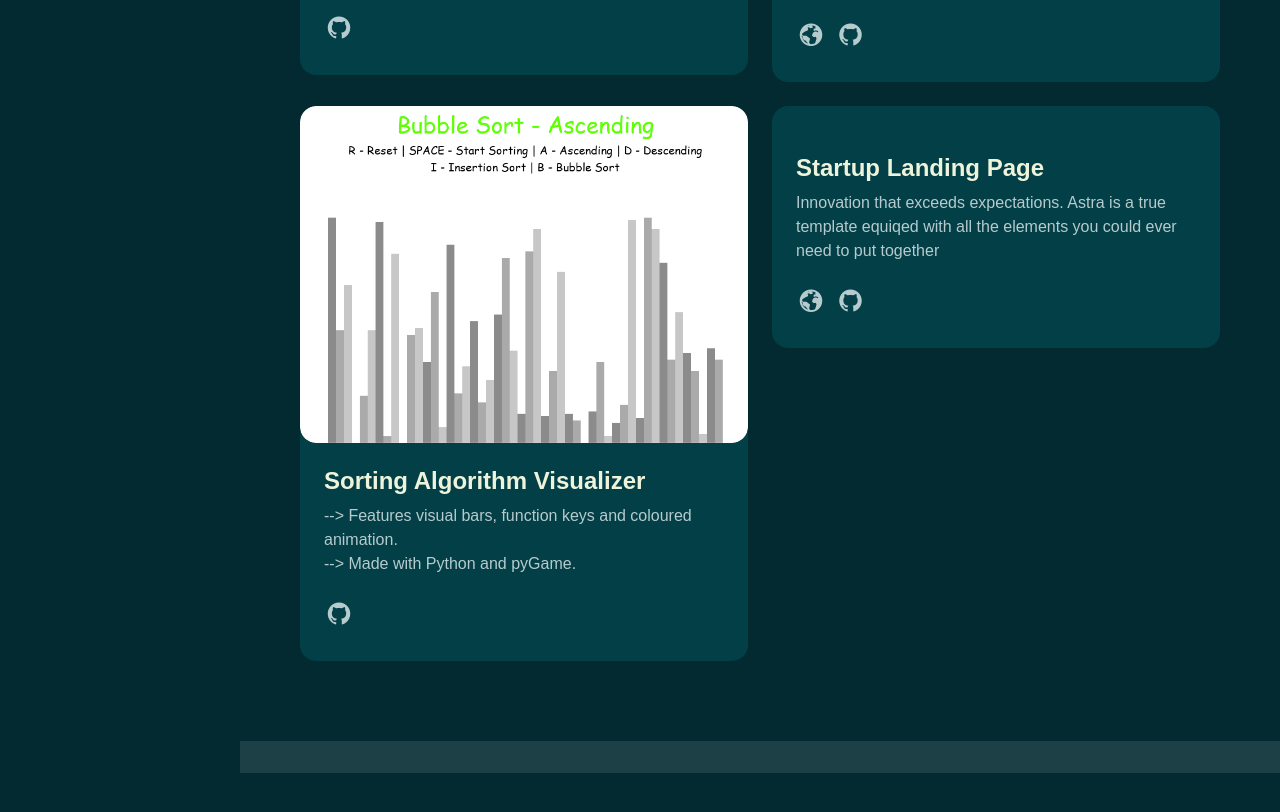
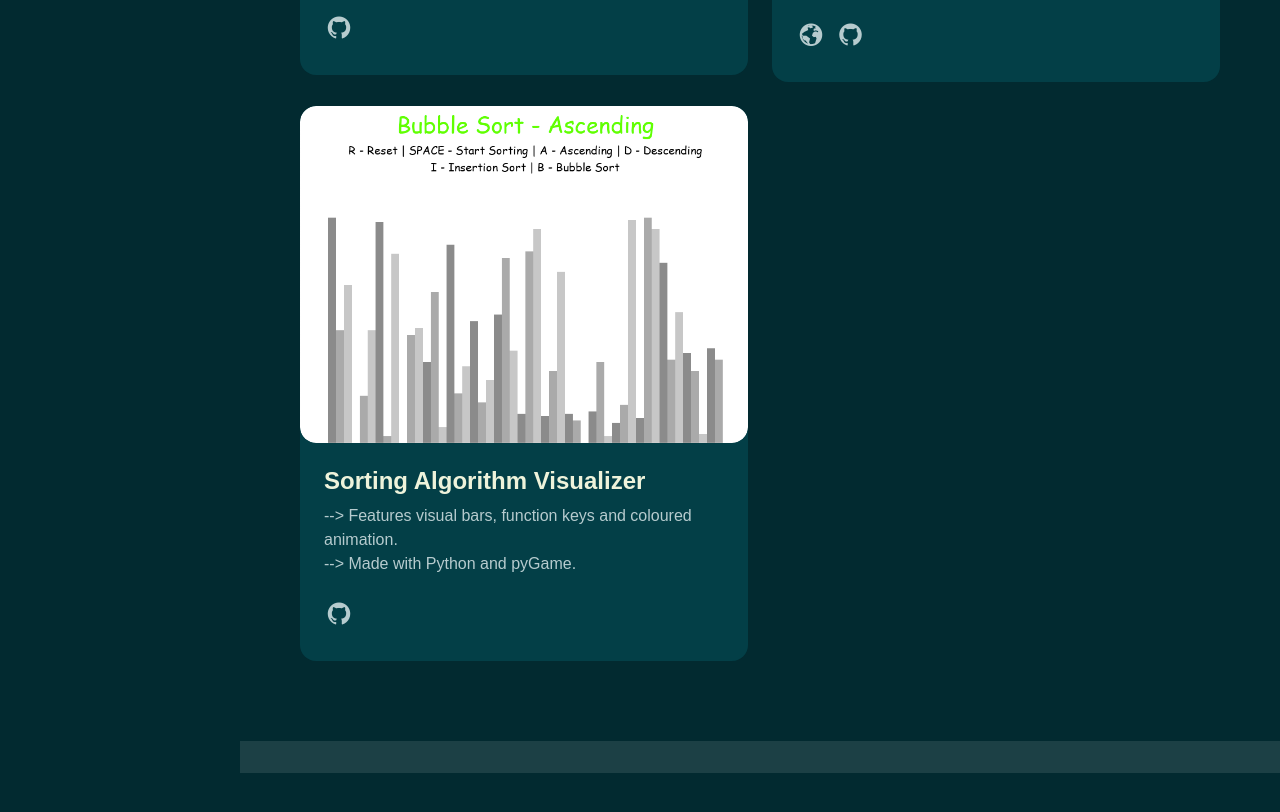
Before and after one commit to karthikgoudar/karthikgoudar.github.io, a plain HTML site: page index.html in a window 1280 px wide. Shown: the part 2457-3269 px from the top of the page. Drawn offline with Linux system fonts and the light colour scheme; a web font is replaced by a local one.

Commit message:
Update index.html

```diff
--- a/index.html
+++ b/index.html
@@ -300,7 +300,7 @@
                           </div>
                       </div>
 
-                      <div class="col-md-6" data-aos="fade-up" data-aos-delay="300">
+                     <!-- <div class="col-md-6" data-aos="fade-up" data-aos-delay="300">
                           <div class="card-custom rounded-4 bg-base shadow-effect">
                               <div class="card-custom-image rounded-4">
                                   <img class="rounded-4" src="./assets/images/project-4.png" alt="">
@@ -314,7 +314,7 @@
                                   </div>
                               </div>
                           </div>
-                      </div>
+                      </div> -->
                   </div>
 
               </div>
```
